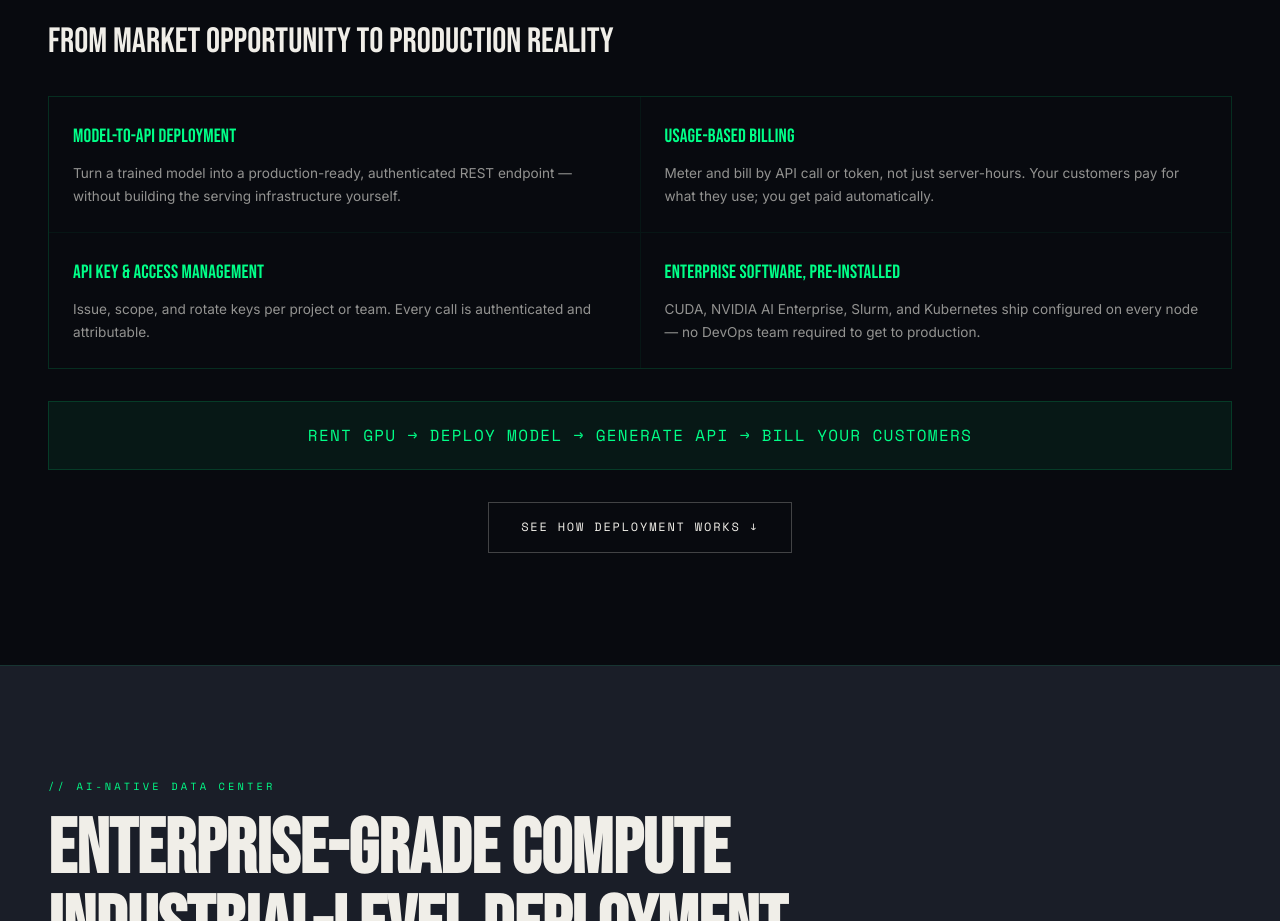
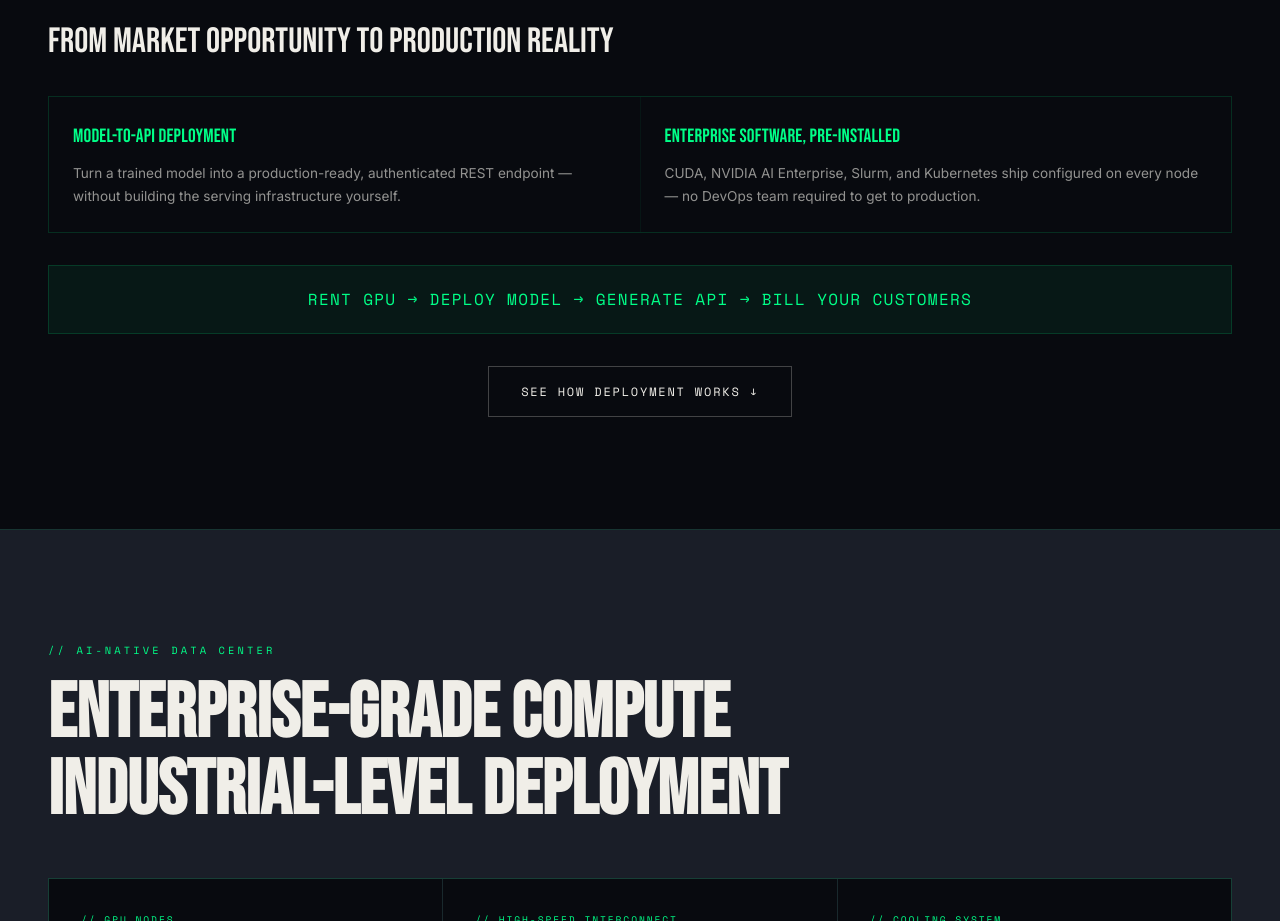
Before and after one commit to aizaiyy041012-sketch/cloud-leasing, a plain HTML site: page index.html in a window 1280 px wide. Shown: the part 4180-5101 px from the top of the page. Drawn offline with nearby package versions, Linux system fonts and the light colour scheme.

Commit message:
Remove duplicate cards from API Economy section
"Usage-Based Billing" and "API Key & Access Management" duplicated
content already covered by the "Full API Monetization Stack" card in
the Platform Capabilities section. Keep only Model-to-API Deployment
and Enterprise Software, Pre-Installed; the existing 2-column grid
now lays them out side by side with no CSS change needed.

Co-Authored-By: Claude Sonnet 5 <noreply@anthropic.com>

```diff
--- a/index.html
+++ b/index.html
@@ -811,14 +811,6 @@
       <div class="overview-point-desc">Turn a trained model into a production-ready, authenticated REST endpoint — without building the serving infrastructure yourself.</div>
     </div>
     <div class="overview-point">
-      <div class="overview-point-title">Usage-Based Billing</div>
-      <div class="overview-point-desc">Meter and bill by API call or token, not just server-hours. Your customers pay for what they use; you get paid automatically.</div>
-    </div>
-    <div class="overview-point">
-      <div class="overview-point-title">API Key &amp; Access Management</div>
-      <div class="overview-point-desc">Issue, scope, and rotate keys per project or team. Every call is authenticated and attributable.</div>
-    </div>
-    <div class="overview-point">
       <div class="overview-point-title">Enterprise Software, Pre-Installed</div>
       <div class="overview-point-desc">CUDA, NVIDIA AI Enterprise, Slurm, and Kubernetes ship configured on every node — no DevOps team required to get to production.</div>
     </div>
```
